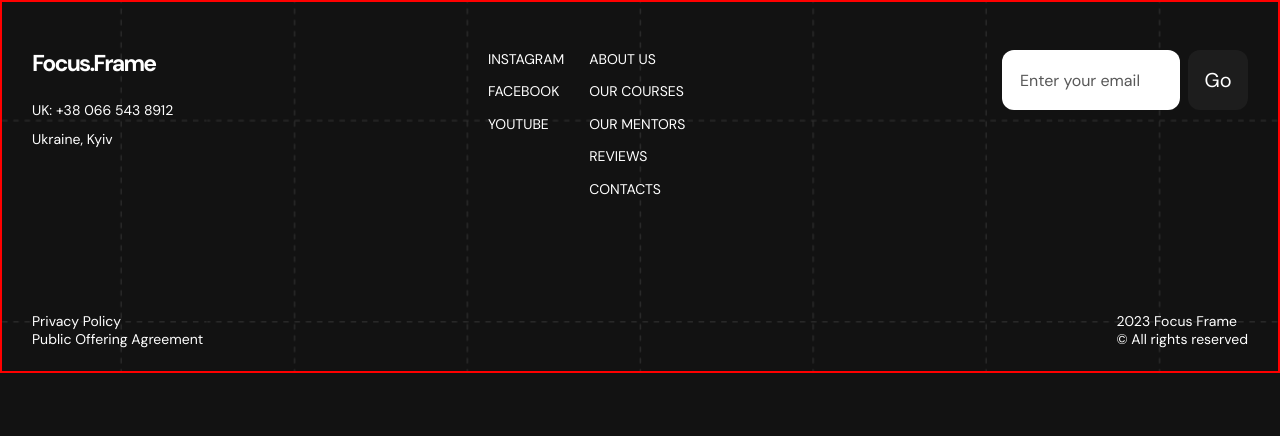
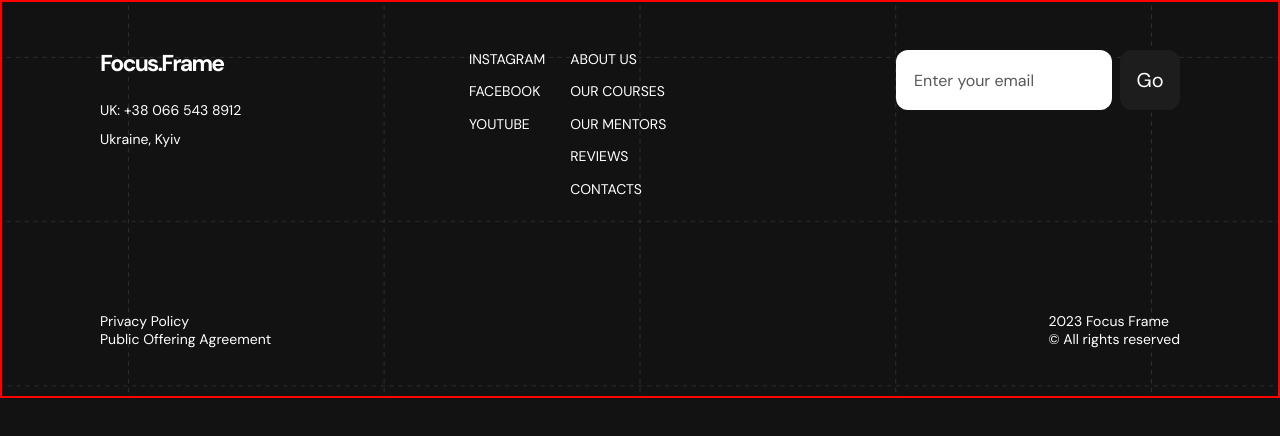
Before and after one commit to OlichkaKhamuliak/photography-school, a website built with Vite: page src/index.html in a window 1280 px wide. Built offline with nearby package versions, Linux system fonts and the light colour scheme.

Commit message:
footer-desktop

```diff
--- a/src/css/footer.css
+++ b/src/css/footer.css
@@ -7,6 +7,12 @@
 @media only screen and (min-width: 768px) {
   .footer {
     background-image: url(../images/background-tablet.png);
+  }
+}
+@media only screen and (min-width: 1280px) {
+  .footer {
+    background-image: url(../images/background.png);
+    background-size: cover;
   }
 }
 
@@ -26,6 +32,12 @@
     padding: 25px 32px;
   }
 }
+@media only screen and (min-width: 1280px) {
+  .footer-container {
+    min-width: 1280px;
+    padding: 50px 100px;
+  }
+}
 .cont {
   margin-top: 25px;
   display: flex;
@@ -41,6 +53,11 @@
     flex-direction: row;
     justify-content: space-between;
     align-items: flex-start;
+  }
+}
+@media only screen and (min-width: 1280px) {
+  .cont {
+    margin-top: 0;
   }
 }
 .footer-logo {
@@ -74,6 +91,11 @@
   .ci-info,
   .mlink {
     line-height: 1.29;
+  }
+}
+@media only screen and (min-width: 1280px) {
+  .mlink {
+    line-height: normal;
   }
 }
 
@@ -145,6 +167,11 @@
     width: 178px;
   }
 }
+@media only screen and (min-width: 1280px) {
+  .footer-email-input {
+    width: 216px;
+  }
+}
 
 .footer-email-input::placeholder {
   color: #121212;
```
